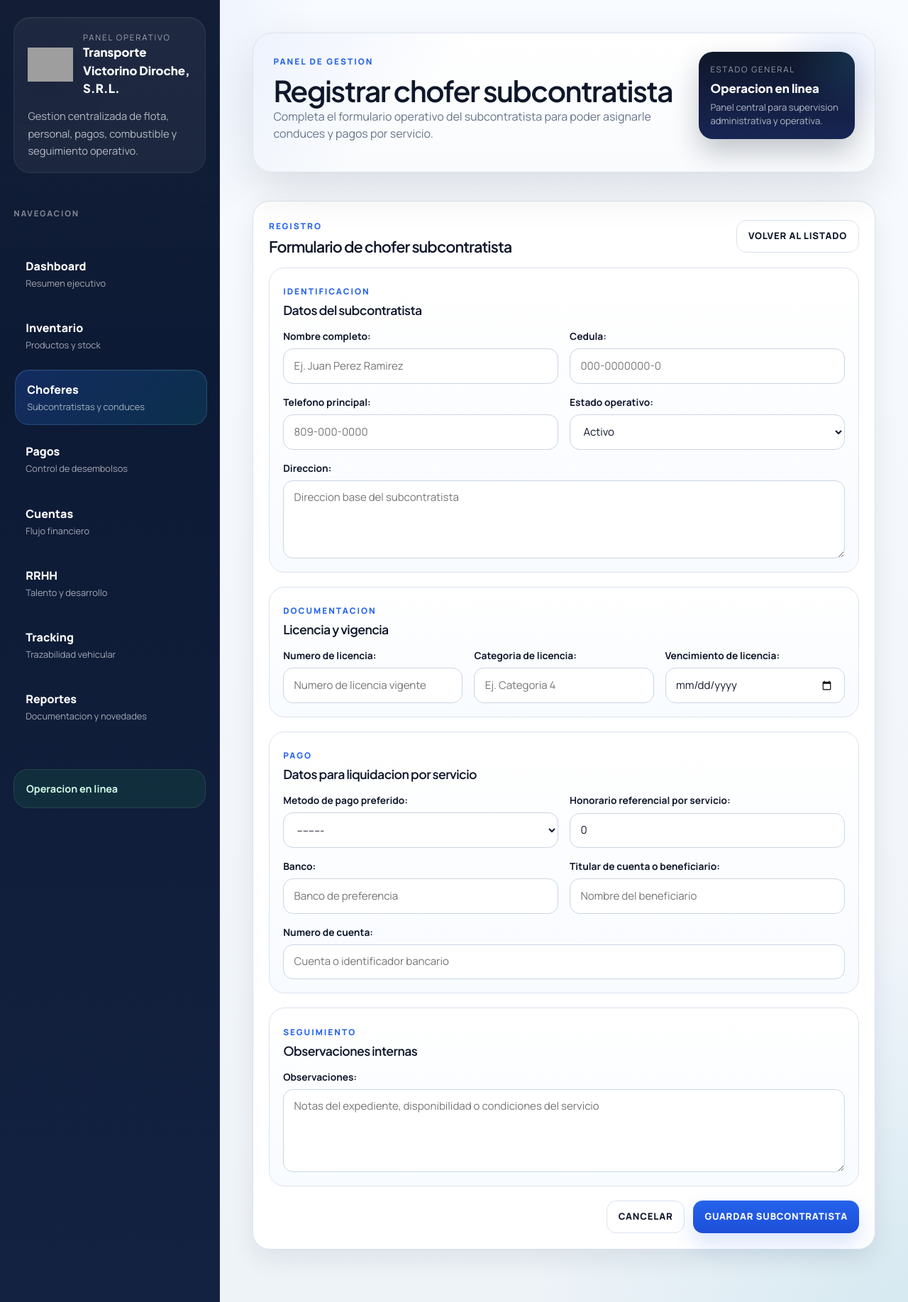
After one commit to josegabrielheredia/sistemaflota, a Django app: page /choferes/registrar/ in a window 1280 px wide. The commit adds this page. Shown: the whole page at 71% size. Run offline with Django 5.2, Linux system fonts and the light colour scheme; parts of the project's set-up code (start-up, migrations or seed data) failed here and were passed over; grey boxes are pictures that could not be loaded.

Commit message:
Separar choferes subcontratistas y crear formulario de registro

```diff
--- /dev/null
+++ b/choferes/forms.py
@@ -0,0 +1,91 @@
+from django import forms
+
+from .models import Chofer
+
+
+class ChoferSubcontratistaForm(forms.ModelForm):
+    class Meta:
+        model = Chofer
+        fields = [
+            "nombre",
+            "cedula",
+            "telefono",
+            "direccion",
+            "licencia",
+            "categoria_licencia",
+            "vencimiento_licencia",
+            "metodo_pago_preferido",
+            "banco",
+            "titular_cuenta",
+            "numero_cuenta",
+            "honorario_referencial",
+            "estado",
+            "observaciones",
+        ]
+        widgets = {
+            "vencimiento_licencia": forms.DateInput(attrs={"type": "date"}),
+            "direccion": forms.Textarea(attrs={"rows": 3}),
+            "observaciones": forms.Textarea(attrs={"rows": 4}),
+            "honorario_referencial": forms.NumberInput(attrs={"step": "0.01", "min": "0"}),
+        }
+        labels = {
+            "nombre": "Nombre completo",
+            "cedula": "Cedula",
+            "telefono": "Telefono principal",
+            "direccion": "Direccion",
+            "licencia": "Numero de licencia",
+            "categoria_licencia": "Categoria de licencia",
+            "vencimiento_licencia": "Vencimiento de licencia",
+            "metodo_pago_preferido": "Metodo de pago preferido",
+            "banco": "Banco",
+            "titular_cuenta": "Titular de cuenta o beneficiario",
+            "numero_cuenta": "Numero de cuenta",
+            "honorario_referencial": "Honorario referencial por servicio",
+            "estado": "Estado operativo",
+            "observaciones": "Observaciones",
+        }
+
+    def __init__(self, *args, **kwargs):
+        super().__init__(*args, **kwargs)
+        placeholders = {
+            "nombre": "Ej. Juan Perez Ramirez",
+            "cedula": "000-0000000-0",
+            "telefono": "809-000-0000",
+            "direccion": "Direccion base del subcontratista",
+            "licencia": "Numero de licencia vigente",
+            "categoria_licencia": "Ej. Categoria 4",
+            "banco": "Banco de preferencia",
+            "titular_cuenta": "Nombre del beneficiario",
+            "numero_cuenta": "Cuenta o identificador bancario",
+            "honorario_referencial": "Monto estimado por servicio",
+            "observaciones": "Notas del expediente, disponibilidad o condiciones del servicio",
+        }
+        for name, field in self.fields.items():
+            css = "site-input"
+            if isinstance(field.widget, forms.Textarea):
+                css = "site-input site-textarea"
+            elif isinstance(field.widget, forms.Select):
+                css = "site-input site-select"
+            field.widget.attrs["class"] = css
+            if name in placeholders:
+                field.widget.attrs["placeholder"] = placeholders[name]
+
+    def clean(self):
+        cleaned_data = super().clean()
+        metodo = cleaned_data.get("metodo_pago_preferido")
+        banco = (cleaned_data.get("banco") or "").strip()
+        titular = (cleaned_data.get("titular_cuenta") or "").strip()
+        cuenta = (cleaned_data.get("numero_cuenta") or "").strip()
+
+        if metodo == Chofer.MetodoPago.TRANSFERENCIA:
+            if not banco:
+                self.add_error("banco", "Indica el banco para transferencias.")
+            if not titular:
+                self.add_error("titular_cuenta", "Indica el titular de la cuenta.")
+            if not cuenta:
+                self.add_error("numero_cuenta", "Indica el numero de cuenta para transferencias.")
+
+        if metodo == Chofer.MetodoPago.CHEQUE and not titular:
+            self.add_error("titular_cuenta", "Indica el beneficiario del cheque.")
+
+        return cleaned_data
--- /dev/null
+++ b/choferes/templates/choferes/registrar_chofer.html
@@ -0,0 +1,134 @@
+{% extends 'base.html' %}
+
+{% block content %}
+<section class="content-card">
+    <div class="section-heading">
+        <div>
+            <span class="section-kicker">Registro</span>
+            <h2>Formulario de chofer subcontratista</h2>
+        </div>
+        <a class="action-button secondary" href="{% url 'lista_choferes' %}">Volver al listado</a>
+    </div>
+
+    <form method="post" class="site-form">
+        {% csrf_token %}
+
+        {% if form.non_field_errors %}
+        <div class="form-alert">
+            {{ form.non_field_errors }}
+        </div>
+        {% endif %}
+
+        <div class="form-section">
+            <div class="form-section-head">
+                <span class="section-kicker">Identificacion</span>
+                <h3>Datos del subcontratista</h3>
+            </div>
+            <div class="form-grid two-columns">
+                <div class="form-field">
+                    {{ form.nombre.label_tag }}
+                    {{ form.nombre }}
+                    {{ form.nombre.errors }}
+                </div>
+                <div class="form-field">
+                    {{ form.cedula.label_tag }}
+                    {{ form.cedula }}
+                    {{ form.cedula.errors }}
+                </div>
+                <div class="form-field">
+                    {{ form.telefono.label_tag }}
+                    {{ form.telefono }}
+                    {{ form.telefono.errors }}
+                </div>
+                <div class="form-field">
+                    {{ form.estado.label_tag }}
+                    {{ form.estado }}
+                    {{ form.estado.errors }}
+                </div>
+                <div class="form-field full-width">
+                    {{ form.direccion.label_tag }}
+                    {{ form.direccion }}
+                    {{ form.direccion.errors }}
+                </div>
+            </div>
+        </div>
+
+        <div class="form-section">
+            <div class="form-section-head">
+                <span class="section-kicker">Documentacion</span>
+                <h3>Licencia y vigencia</h3>
+            </div>
+            <div class="form-grid three-columns">
+                <div class="form-field">
+                    {{ form.licencia.label_tag }}
+                    {{ form.licencia }}
+                    {{ form.licencia.errors }}
+                </div>
+                <div class="form-field">
+                    {{ form.categoria_licencia.label_tag }}
+                    {{ form.categoria_licencia }}
+                    {{ form.categoria_licencia.errors }}
+                </div>
+                <div class="form-field">
+                    {{ form.vencimiento_licencia.label_tag }}
+                    {{ form.vencimiento_licencia }}
+                    {{ form.vencimiento_licencia.errors }}
+                </div>
+            </div>
+        </div>
+
+        <div class="form-section">
+            <div class="form-section-head">
+                <span class="section-kicker">Pago</span>
+                <h3>Datos para liquidacion por servicio</h3>
+            </div>
+            <div class="form-grid two-columns">
+                <div class="form-field">
+                    {{ form.metodo_pago_preferido.label_tag }}
+                    {{ form.metodo_pago_preferido }}
+                    {{ form.metodo_pago_preferido.errors }}
+                </div>
+                <div class="form-field">
+                    {{ form.honorario_referencial.label_tag }}
+                    {{ form.honorario_referencial }}
+                    {{ form.honorario_referencial.errors }}
+                </div>
+                <div class="form-field">
+                    {{ form.banco.label_tag }}
+                    {{ form.banco }}
+                    {{ form.banco.errors }}
+                </div>
+                <div class="form-field">
+                    {{ form.titular_cuenta.label_tag }}
+                    {{ form.titular_cuenta }}
+                    {{ form.titular_cuenta.errors }}
+                </div>
+                <div class="form-field full-width">
+                    {{ form.numero_cuenta.label_tag }}
+                    {{ form.numero_cuenta }}
+                    {{ form.numero_cuenta.errors }}
+                </div>
+            </div>
+        </div>
+
+        <div class="form-section">
+            <div class="form-section-head">
+                <span class="section-kicker">Seguimiento</span>
+                <h3>Observaciones internas</h3>
+            </div>
+            <div class="form-grid">
+                <div class="form-field full-width">
+                    {{ form.observaciones.label_tag }}
+                    {{ form.observaciones }}
+                    {{ form.observaciones.errors }}
+                </div>
+            </div>
+        </div>
+
+        <div class="form-actions">
+            <a class="action-button secondary" href="{% url 'lista_choferes' %}">Cancelar</a>
+            <button class="action-button" type="submit">Guardar subcontratista</button>
+        </div>
+    </form>
+</section>
+{% endblock %}
--- a/choferes/urls.py
+++ b/choferes/urls.py
@@ -3,4 +3,5 @@ from . import views
 
 urlpatterns = [
     path('', views.lista_choferes, name='lista_choferes'),
+    path('registrar/', views.registrar_chofer, name='registrar_chofer'),
 ]
--- a/choferes/views.py
+++ b/choferes/views.py
@@ -1,5 +1,7 @@
-from django.shortcuts import render
+from django.contrib import messages
+from django.shortcuts import redirect, render
 
+from .forms import ChoferSubcontratistaForm
 from .models import Chofer
 
 
@@ -9,12 +11,34 @@ def lista_choferes(request):
         request,
         "choferes/lista_choferes.html",
         {
-            "page_title": "Choferes",
-            "page_intro": "Directorio operativo del personal de conduccion y sus credenciales principales.",
+            "page_title": "Choferes subcontratistas",
+            "page_intro": "Registro operativo de choferes contratados por servicio, con su documentacion y credenciales principales.",
             "summary_cards": [
                 {"label": "Choferes registrados", "value": choferes.count(), "accent": "blue"},
                 {"label": "Licencias cargadas", "value": choferes.exclude(licencia="").count(), "accent": "teal"},
+                {"label": "Pago por transferencia", "value": choferes.filter(metodo_pago_preferido=Chofer.MetodoPago.TRANSFERENCIA).count(), "accent": "green"},
             ],
             "choferes": choferes,
         },
     )
+
+
+def registrar_chofer(request):
+    if request.method == "POST":
+        form = ChoferSubcontratistaForm(request.POST)
+        if form.is_valid():
+            chofer = form.save()
+            messages.success(request, f"Chofer subcontratista '{chofer.nombre}' registrado correctamente.")
+            return redirect("lista_choferes")
+    else:
+        form = ChoferSubcontratistaForm()
+
+    return render(
+        request,
+        "choferes/registrar_chofer.html",
+        {
+            "page_title": "Registrar chofer subcontratista",
+            "page_intro": "Completa el formulario operativo del subcontratista para poder asignarle conduces y pagos por servicio.",
+            "form": form,
+        },
+    )
--- a/templates/base.html
+++ b/templates/base.html
@@ -379,6 +379,168 @@
             font-weight: 800;
         }
 
+        .message-stack {
+            display: grid;
+            gap: 0.75rem;
+            margin-bottom: 1rem;
+        }
+
+        .site-message {
+            padding: 0.95rem 1rem;
+            border-radius: 18px;
+            border: 1px solid #dbe3ee;
+            background: #fff;
+            box-shadow: var(--shadow-md);
+            font-weight: 700;
+        }
+
+        .site-message.success {
+            background: linear-gradient(180deg, #f0fdf4 0%, #dcfce7 100%);
+            border-color: #bbf7d0;
+            color: #166534;
+        }
+
+        .site-message.error {
+            background: linear-gradient(180deg, #fff1f2 0%, #ffe4e6 100%);
+            border-color: #fecdd3;
+            color: #be123c;
+        }
+
+        .site-message.warning {
+            background: linear-gradient(180deg, #fffbeb 0%, #fef3c7 100%);
+            border-color: #fde68a;
+            color: #92400e;
+        }
+
+        .site-message.info {
+            background: linear-gradient(180deg, #eff6ff 0%, #dbeafe 100%);
+            border-color: #bfdbfe;
+            color: #1d4ed8;
+        }
+
+        .action-button {
+            display: inline-flex;
+            align-items: center;
+            justify-content: center;
+            min-height: 46px;
+            padding: 0.75rem 1rem;
+            border-radius: 14px;
+            border: 0;
+            background: linear-gradient(180deg, #2563eb 0%, #1d4ed8 100%);
+            color: #fff;
+            font-size: 0.82rem;
+            font-weight: 800;
+            letter-spacing: 0.06em;
+            text-transform: uppercase;
+            box-shadow: 0 14px 30px rgba(37, 99, 235, 0.18);
+        }
+
+        .action-button.secondary {
+            background: #fff;
+            color: var(--text);
+            border: 1px solid var(--line);
+            box-shadow: none;
+        }
+
+        .site-form {
+            display: grid;
+            gap: 1.25rem;
+        }
+
+        .form-section {
+            padding: 1.2rem;
+            border-radius: 22px;
+            background: linear-gradient(180deg, #ffffff 0%, #f8fbff 100%);
+            border: 1px solid var(--line);
+        }
+
+        .form-section-head {
+            margin-bottom: 1rem;
+        }
+
+        .form-section-head h3 {
+            margin: 0;
+            font-family: "Plus Jakarta Sans", sans-serif;
+            font-size: 1.1rem;
+            letter-spacing: -0.03em;
+        }
+
+        .form-grid {
+            display: grid;
+            gap: 1rem;
+        }
+
+        .form-grid.two-columns {
+            grid-template-columns: repeat(2, minmax(0, 1fr));
+        }
+
+        .form-grid.three-columns {
+            grid-template-columns: repeat(3, minmax(0, 1fr));
+        }
+
+        .form-field {
+            display: grid;
+            gap: 0.4rem;
+            min-width: 0;
+        }
+
+        .form-field.full-width {
+            grid-column: 1 / -1;
+        }
+
+        .form-field label {
+            color: var(--text);
+            font-size: 0.86rem;
+            font-weight: 700;
+        }
+
+        .site-input {
+            width: 100%;
+            min-height: 48px;
+            padding: 0.78rem 0.9rem;
+            border-radius: 14px;
+            border: 1px solid #cbd5e1;
+            background: #fff;
+            color: var(--text);
+            font-size: 0.94rem;
+            outline: none;
+            transition: border-color 140ms ease, box-shadow 140ms ease;
+        }
+
+        .site-textarea {
+            min-height: 110px;
+            resize: vertical;
+        }
+
+        .site-input:focus {
+            border-color: #60a5fa;
+            box-shadow: 0 0 0 4px rgba(96, 165, 250, 0.14);
+        }
+
+        .form-field ul.errorlist,
+        .form-alert ul.errorlist {
+            margin: 0;
+            padding-left: 1rem;
+            color: #be123c;
+            font-size: 0.82rem;
+            font-weight: 700;
+        }
+
+        .form-alert {
+            padding: 0.9rem 1rem;
+            border-radius: 16px;
+            border: 1px solid #fecdd3;
+            background: #fff1f2;
+            color: #be123c;
+        }
+
+        .form-actions {
+            display: flex;
+            justify-content: flex-end;
+            gap: 0.75rem;
+            flex-wrap: wrap;
+        }
+
         .split-layout {
             display: grid;
             grid-template-columns: minmax(0, 1.45fr) minmax(320px, 1fr);
@@ -525,6 +687,11 @@
             .split-layout {
                 grid-template-columns: 1fr;
             }
+
+            .form-grid.two-columns,
+            .form-grid.three-columns {
+                grid-template-columns: 1fr;
+            }
         }
 
         @media (max-width: 767.98px) {
@@ -563,7 +730,7 @@
         <nav class="sidebar-nav">
             <a class="sidebar-link {% if request.path == '/' %}active{% endif %}" href="/"><span>Dashboard</span><small>Resumen ejecutivo</small></a>
             <a class="sidebar-link {% if '/inventario/' in request.path %}active{% endif %}" href="/inventario/"><span>Inventario</span><small>Productos y stock</small></a>
-            <a class="sidebar-link {% if '/choferes/' in request.path %}active{% endif %}" href="/choferes/"><span>Choferes</span><small>Operacion y licencias</small></a>
+            <a class="sidebar-link {% if '/choferes/' in request.path %}active{% endif %}" href="/choferes/"><span>Choferes</span><small>Subcontratistas y conduces</small></a>
             <a class="sidebar-link {% if '/pagos/' in request.path %}active{% endif %}" href="/pagos/"><span>Pagos</span><small>Control de desembolsos</small></a>
             <a class="sidebar-link {% if '/cuentas/' in request.path %}active{% endif %}" href="/cuentas/"><span>Cuentas</span><small>Flujo financiero</small></a>
             <a class="sidebar-link {% if '/recursos_humanos/' in request.path %}active{% endif %}" href="/recursos_humanos/empleados/"><span>RRHH</span><small>Talento y desarrollo</small></a>
@@ -610,6 +777,14 @@
                 </div>
             </section>
 
+            {% if messages %}
+            <section class="message-stack">
+                {% for message in messages %}
+                <div class="site-message {{ message.tags|default:'info' }}">{{ message }}</div>
+                {% endfor %}
+            </section>
+            {% endif %}
+
             {% if summary_cards %}
             <section class="stats-grid">
                 {% for card in summary_cards %}
```
Also changed, not shown: choferes/admin.py (+18 -3 lines), choferes/models.py (+17 -9 lines), choferes/templates/choferes/lista_choferes.html (+7 -4 lines), core/views.py (+4 -4 lines), choferes/migrations/0002_alter_chofer_options_remove_chofer_empleado.py (added), choferes/migrations/0003_chofer_banco_chofer_fecha_registro_and_more.py (added).
